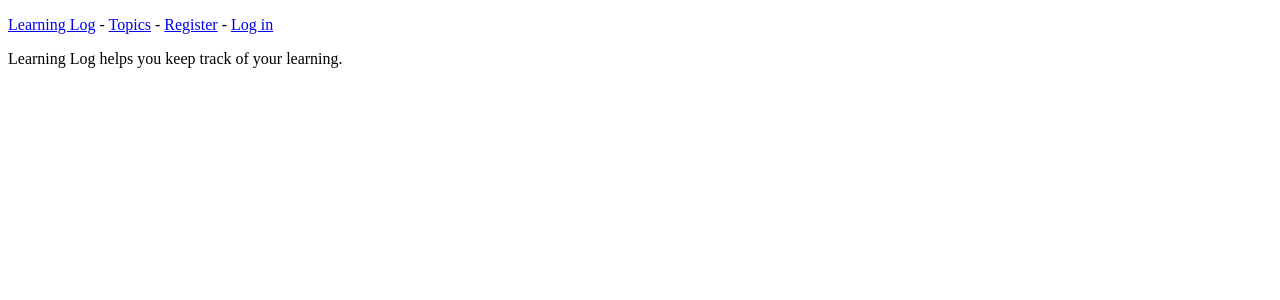
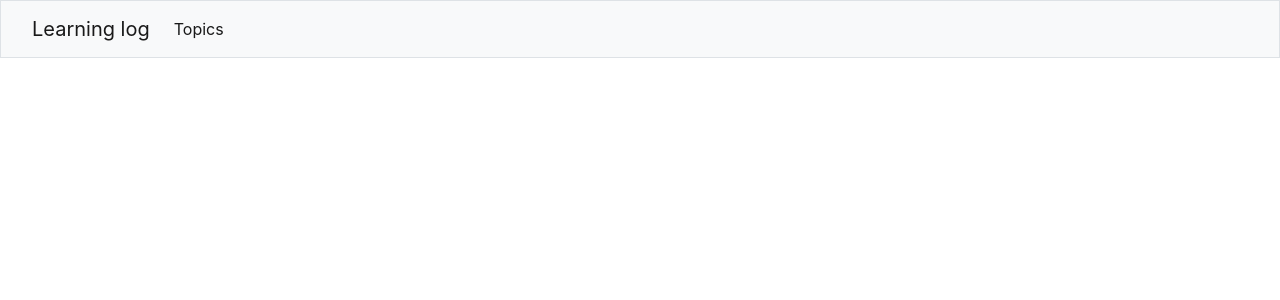
Before and after one commit to grigoscool/Learning_log, a Django app: page / in a window 1280 px wide. Shown: the top 300 px of the page. Run offline with Django 4.2, Linux system fonts and the light colour scheme; some libraries are stand-ins or nearby versions.

Commit message:
django project, disign

```diff
--- a/learning_log/settings.py
+++ b/learning_log/settings.py
@@ -34,6 +34,8 @@ INSTALLED_APPS = [
     # мои приложения
     'learning_logs',
     'users',
+    # сторонние приложения
+    'bootstrap4',
     # приложения по умолчанию
     'django.contrib.admin',
     'django.contrib.auth',
--- a/learning_logs/templates/learning_logs/base.html
+++ b/learning_logs/templates/learning_logs/base.html
@@ -1,21 +1,26 @@
+{% load bootstrap4 %}
 <!DOCTYPE html>
 <html lang="en">
     <head>
         <meta charset="UTF-8">
+        <meta name="viewport" content="width=device-width, initial-scale=1, shrink-to-fit=no">
         <title>Learning_log</title>
+        {% bootstrap_css %}
+        {% bootstrap_javascript jquery='full' %}
     </head>
     <body>
-        <p>
-            <a href="{% url 'learning_logs:index' %}">Learning Log</a> -
-            <a href="{% url 'learning_logs:topics' %}">Topics</a> -
-            {% if user.is_authenticated %}
-                <p>Hello, {{ user.username }}</p>
-                <a href="{% url 'users:logout' %}">Log out</a>
-            {% else %}
-                <a href="{% url 'users:register' %}">Register</a> -
-                <a href="{% url 'users:login' %}">Log in</a>
-            {% endif %}
-        </p>
-        {% block content %}{% endblock content %}
-    </body>
-</html>
+<nav class="navbar navbar-expand-lg bg-light navbar-light mb-4 border">
+  <div class="container-fluid">
+    <a class="navbar-brand" href="{% url 'learning_logs:index' %}">Learning log</a>
+    <button class="navbar-toggler" type="button" data-bs-toggle="collapse" data-bs-target="#navbarNav" aria-controls="navbarNav" aria-expanded="false" aria-label="Toggle navigation">
+      <span class="navbar-toggler-icon"></span>
+    </button>
+    <div class="collapse navbar-collapse" id="navbarNav">
+      <ul class="navbar-nav mr-auto">
+        <li class="nav-item">
+          <a class="nav-link active" aria-current="page" href="{% url 'learning_logs:topics' %}">Topics</a>
+        </li>
+      </ul>
+    </div>
+  </div>
+</nav>
--- a/learning_logs/views.py
+++ b/learning_logs/views.py
@@ -66,6 +66,7 @@ def new_entry(request, topic_id):
         if form.is_valid():
             last_entry = form.save(commit=False)
             last_entry.topic = topic
+            check_owner_topic()
             last_entry.save()
             return redirect('learning_logs:topic', topic_id = topic_id)
     context = {'topic':topic, 'form':form}
```
